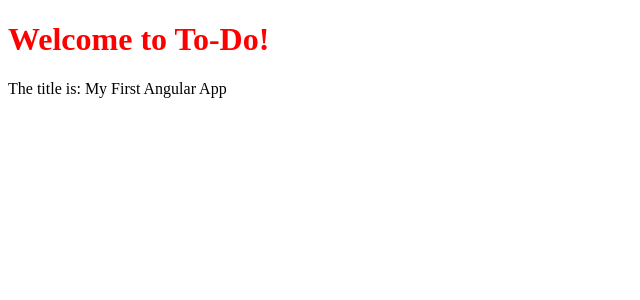
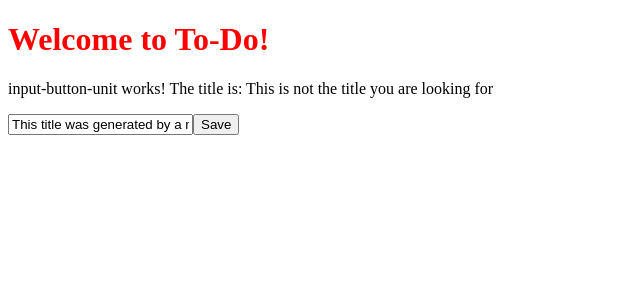
Before and after one commit to NymeriaFirence/todo, an Angular app: page / in a window 1280 px wide. Shown: the top 300 px of the page, without its empty margins (0-640 px from the left). Built offline with nearby package versions, Linux system fonts and the light colour scheme.

Commit message:
step 7 - event binding

```diff
--- a/src/app/input-button-unit/input-button-unit.component.ts
+++ b/src/app/input-button-unit/input-button-unit.component.ts
@@ -3,25 +3,28 @@
 @Component({
   selector: 'app-input-button-unit',
   template: `
-  <p>
+     <p>
+    input-button-unit works!
     The title is: {{ title }}
   </p>
-`,
+
+  <input [value]="generateTitle()">
+  <button>Save</button>
+  `,
   styleUrls: ['./input-button-unit.component.css']
 })
 export class InputButtonUnitComponent implements OnInit {
-
   title = 'Hello World';
 
-  constructor() {
-    this.title = 'I Love Angular'
+  constructor() { }
+
+  ngOnInit() {
+    setTimeout(() => {
+      this.title = 'This is not the title you are looking for';
+    }, 3000);
   }
 
-  ngOnInit() {
-   this.changeTitle('My First Angular App');
-  }
-
-  changeTitle(newTitle: string) {
-    this.title = newTitle;
+  generateTitle(): string {
+    return 'This title was generated by a method.';
   }
 }
```
